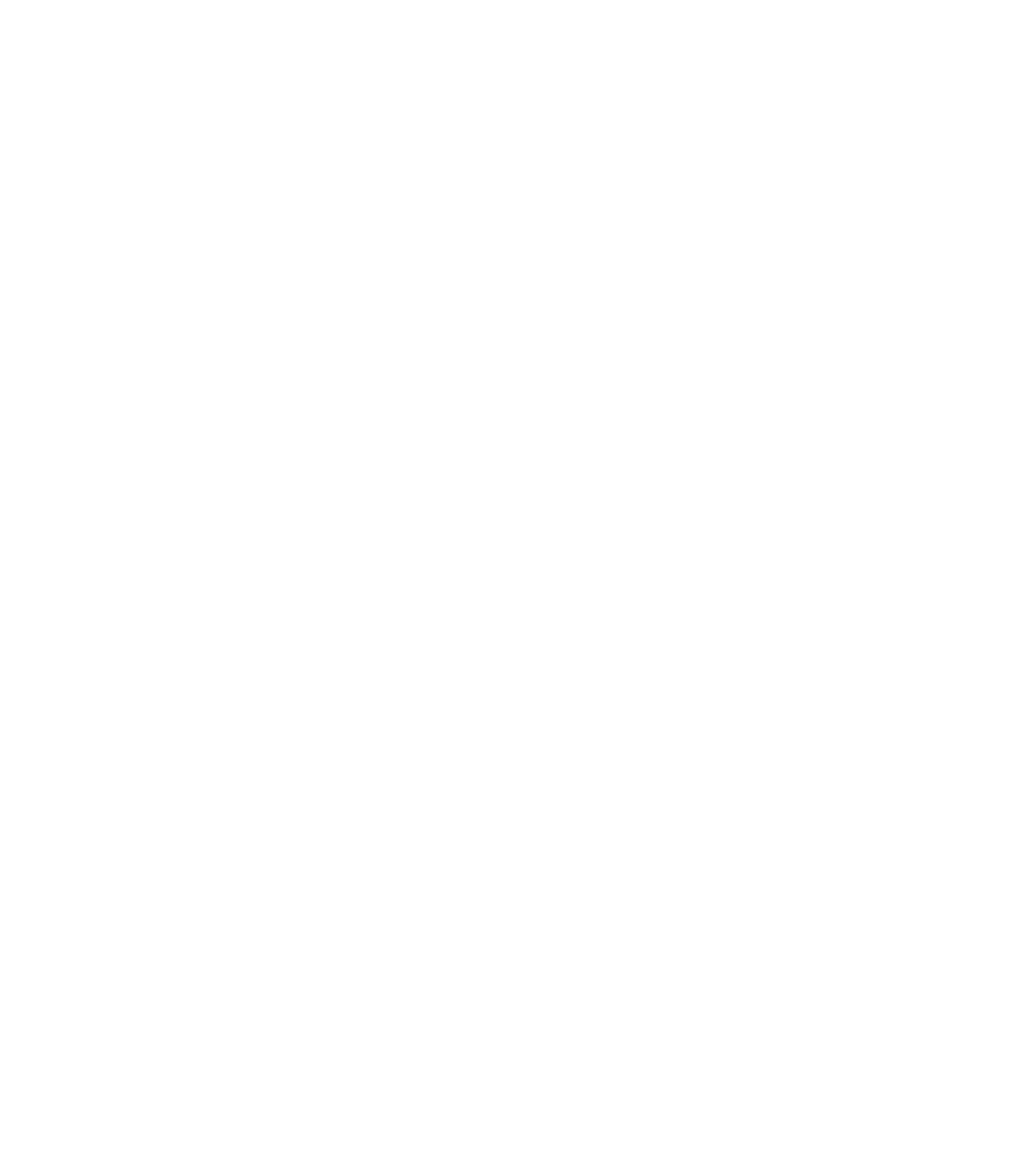
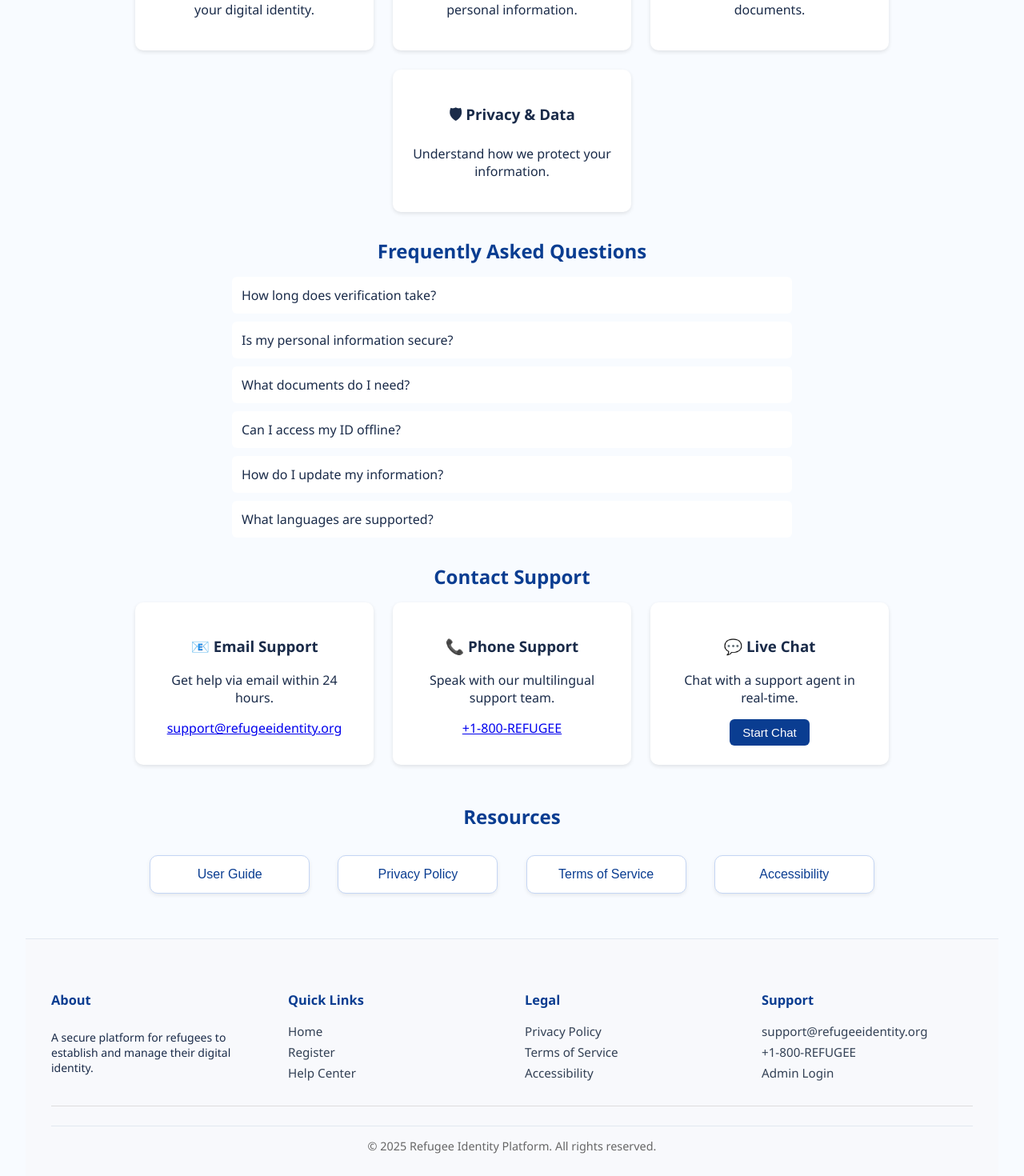
Before and after one commit to sriramsupreeth2006/Digital-Identity-Credential-Platform-Frontend, a React (Create React App) app: page /help in a window 1280 px wide. Before the commit this address had no page. Shown: the part 400-1870 px from the top of the page at 80% size. Before the commit the page ends 800 px from the top, so only its background shows below. Built offline with nearby package versions, Linux system fonts and the light colour scheme.

Commit message:
Added interface for Help Center and activated the button in the footer

```diff
--- a/src/App.js
+++ b/src/App.js
@@ -3,7 +3,7 @@ import Home from "./Home";
 import Register from "./Register";
 import Login from "./Login";
 import ResetPassword from "./ResetPassword";
-
+import HelpCenter from "./HelpCenter"
 function App() {
   return (
     <Router>
@@ -13,6 +13,7 @@ function App() {
         <Route path="/register" element={<Register />} />
         <Route path="/reset-password" element={<ResetPassword />} />
         <Route path="/home" element={<h1>Home Page</h1>} />
+        <Route path="/help" element={<HelpCenter />} />
       </Routes>
     </Router>
   );
--- /dev/null
+++ b/src/HelpCenter.css
@@ -0,0 +1,201 @@
+.help-center {
+  background-color: #f8fbff;
+  min-height: 100vh;
+  font-family: "Segoe UI", sans-serif;
+  color: #1a2b49;
+  padding: 2rem;
+}
+
+.help-header {
+  text-align: center;
+  margin-bottom: 2rem;
+}
+
+.help-header h1 {
+  color: #0a3d91;
+}
+
+.search-bar {
+  width: 60%;
+  padding: 10px;
+  border: 1px solid #ccc;
+  border-radius: 8px;
+  margin-top: 1rem;
+  font-size: 1rem;
+}
+
+.popular-topics h2,
+.faq-section h2,
+.contact-support h2 {
+  text-align: center;
+  margin: 2rem 0 1rem;
+  color: #0a3d91;
+}
+
+.topics-grid,
+.support-grid {
+  display: flex;
+  justify-content: center;
+  flex-wrap: wrap;
+  gap: 1.5rem;
+}
+
+.topic-card,
+.support-card {
+  background: #fff;
+  border-radius: 10px;
+  box-shadow: 0 2px 5px rgba(0, 0, 0, 0.1);
+  padding: 1.5rem;
+  width: 250px;
+  text-align: center;
+  transition: 0.3s ease;
+}
+
+.topic-card:hover,
+.support-card:hover {
+  transform: translateY(-4px);
+}
+
+.faq-list {
+  max-width: 700px;
+  margin: 0 auto;
+  list-style: none;
+  padding: 0;
+}
+
+.faq-list li {
+  background: #fff;
+  margin: 10px 0;
+  padding: 12px;
+  border-radius: 6px;
+  cursor: pointer;
+  transition: 0.3s;
+}
+
+.faq-list li:hover {
+  background: #e6f0ff;
+}
+
+.resources {
+  text-align: center;
+  margin-top: 2rem;
+}
+
+.resources button {
+  margin: 0.5rem;
+  padding: 8px 16px;
+  border: 1px solid #0a3d91;
+  border-radius: 6px;
+  background: #fff;
+  cursor: pointer;
+  transition: 0.3s;
+}
+
+.resources button:hover {
+  background: #0a3d91;
+  color: #fff;
+}
+
+.chat-btn {
+  padding: 8px 16px;
+  background: #0a3d91;
+  color: #fff;
+  border: none;
+  border-radius: 6px;
+  cursor: pointer;
+}
+
+.chat-btn:hover {
+  background: #062b6e;
+}
+/* Resources Section */
+.resources {
+  text-align: center;
+  margin: 3rem auto;
+}
+
+.resources h2 {
+  color: #0a3d91;
+  margin-bottom: 1.5rem;
+}
+
+.resources-grid {
+  display: flex;
+  justify-content: center;
+  flex-wrap: wrap;
+  gap: 1.2rem;
+}
+
+.resources-grid button {
+  width: 200px;
+  padding: 14px;
+  border: 1px solid #c5d6f4;
+  border-radius: 10px;
+  background: #fff;
+  box-shadow: 0 2px 5px rgba(0, 0, 0, 0.08);
+  font-size: 1rem;
+  cursor: pointer;
+  transition: all 0.3s ease;
+  text-align: center;
+  color: #0a3d91;
+}
+
+.resources-grid button:hover {
+  background: #0a3d91;
+  color: #fff;
+}
+
+/* Footer Section */
+.footer {
+  background-color: #f8f9fc;
+  padding: 3rem 2rem 1rem;
+  color: #1a2b49;
+}
+
+.footer-container {
+  display: flex;
+  justify-content: space-around;
+  flex-wrap: wrap;
+  gap: 2rem;
+  margin-bottom: 1.5rem;
+}
+
+.footer-section {
+  min-width: 200px;
+}
+
+.footer-section h3 {
+  margin-bottom: 0.8rem;
+  color: #0a3d91;
+}
+
+.footer-section ul {
+  list-style: none;
+  padding: 0;
+}
+
+.footer-section li {
+  margin: 6px 0;
+  cursor: pointer;
+}
+
+.footer-section li:hover {
+  color: #0a3d91;
+}
+
+.footer-section a {
+  text-decoration: none;
+  color: inherit;
+}
+
+.footer hr {
+  border: none;
+  border-top: 1px solid #ddd;
+  margin: 1.5rem 0;
+}
+
+.footer-bottom {
+  text-align: center;
+  font-size: 0.9rem;
+  color: #666;
+}
--- /dev/null
+++ b/src/HelpCenter.js
@@ -0,0 +1,146 @@
+import React from "react";
+import "./HelpCenter.css";
+import { useNavigate } from "react-router-dom";
+
+function HelpCenter() {
+  const navigate = useNavigate();
+
+  return (
+    <div className="help-center">
+      {/* Header Section */}
+      <header className="help-header">
+        <h1>Help Center</h1>
+        <p>How can we help you today?</p>
+        <input
+          type="text"
+          className="search-bar"
+          placeholder="Search for help..."
+        />
+      </header>
+
+      {/* Popular Topics */}
+      <section className="popular-topics">
+        <h2>Popular Topics</h2>
+        <div className="topics-grid">
+          <div className="topic-card">
+            <h3>📝 Getting Started</h3>
+            <p>Learn how to create and verify your digital identity.</p>
+          </div>
+          <div className="topic-card">
+            <h3>🔒 Account Security</h3>
+            <p>Protect your account and personal information.</p>
+          </div>
+          <div className="topic-card">
+            <h3>📄 Document Verification</h3>
+            <p>Upload and verify your identity documents.</p>
+          </div>
+          <div className="topic-card">
+            <h3>🛡 Privacy & Data</h3>
+            <p>Understand how we protect your information.</p>
+          </div>
+        </div>
+      </section>
+
+      {/* FAQs */}
+      <section className="faq-section">
+        <h2>Frequently Asked Questions</h2>
+        <ul className="faq-list">
+          <li>How long does verification take?</li>
+          <li>Is my personal information secure?</li>
+          <li>What documents do I need?</li>
+          <li>Can I access my ID offline?</li>
+          <li>How do I update my information?</li>
+          <li>What languages are supported?</li>
+        </ul>
+      </section>
+
+      {/* Contact Support */}
+      <section className="contact-support">
+        <h2>Contact Support</h2>
+        <div className="support-grid">
+          <div className="support-card">
+            <h3>📧 Email Support</h3>
+            <p>Get help via email within 24 hours.</p>
+            <a href="mailto:support@refugeeidentity.org">
+              support@refugeeidentity.org
+            </a>
+          </div>
+          <div className="support-card">
+            <h3>📞 Phone Support</h3>
+            <p>Speak with our multilingual support team.</p>
+            <a href="tel:+18007338433">+1-800-REFUGEE</a>
+          </div>
+          <div className="support-card">
+            <h3>💬 Live Chat</h3>
+            <p>Chat with a support agent in real-time.</p>
+            <button className="chat-btn">Start Chat</button>
+          </div>
+        </div>
+      </section>
+
+      {/* ✅ Resources (boxes above footer) */}
+      <section className="resources">
+        <h2>Resources</h2>
+        <div className="resources-grid">
+          <button>User Guide</button>
+          <button>Privacy Policy</button>
+          <button>Terms of Service</button>
+          <button>Accessibility</button>
+        </div>
+      </section>
+
+      {/* ✅ Footer Section */}
+      <footer className="footer">
+        <div className="footer-container">
+          <div className="footer-section">
+            <h3>About</h3>
+            <p>
+              A secure platform for refugees to establish and manage their
+              digital identity.
+            </p>
+          </div>
+
+          <div className="footer-section">
+            <h3>Quick Links</h3>
+            <ul>
+              <li onClick={() => navigate("/")}>Home</li>
+              <li onClick={() => navigate("/register")}>Register</li>
+              <li onClick={() => navigate("/help")}>Help Center</li>
+            </ul>
+          </div>
+
+          <div className="footer-section">
+            <h3>Legal</h3>
+            <ul>
+              <li>Privacy Policy</li>
+              <li>Terms of Service</li>
+              <li>Accessibility</li>
+            </ul>
+          </div>
+
+          <div className="footer-section">
+            <h3>Support</h3>
+            <ul>
+              <li>
+                <a href="mailto:support@refugeeidentity.org">
+                  support@refugeeidentity.org
+                </a>
+              </li>
+              <li>
+                <a href="tel:+18007338433">+1-800-REFUGEE</a>
+              </li>
+              <li onClick={() => navigate("/admin-login")}>Admin Login</li>
+            </ul>
+          </div>
+        </div>
+
+        <hr />
+        <p className="footer-bottom">
+          © 2025 Refugee Identity Platform. All rights reserved.
+        </p>
+      </footer>
+    </div>
+  );
+}
+
+export default HelpCenter;
```
